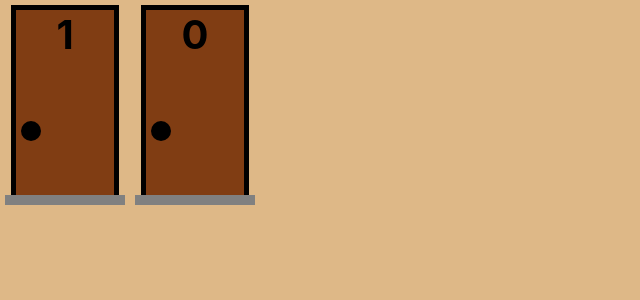
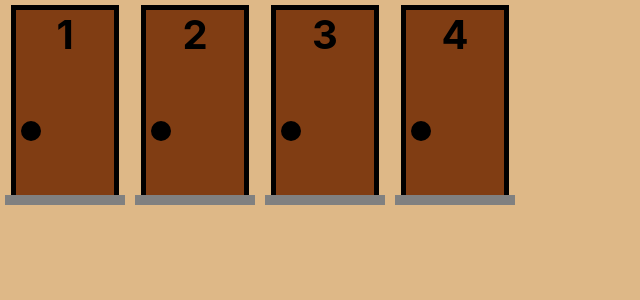
Before and after one commit to Bruno-Calasans/Projeto-Monty-Hall-Next.js, a Next.js app: page / in a window 1280 px wide. Shown: the top 300 px of the page, without its empty margins (0-640 px from the left). Built offline with nearby package versions, Linux system fonts and the light colour scheme.

Commit message:
DoorHandler - update 1
Criando as primeiras partes do componente DoorHandler

```diff
--- a/src/components/Door.jsx
+++ b/src/components/Door.jsx
@@ -2,10 +2,17 @@ import { useEffect, useState } from 'react'
 import style from '../styles/door.module.css'
 import Prize from './Prize';
 
-export default function Door({number, prize, onSelection, onOpen}){
+export default function Door({
+    number,
+    isSelected,
+    isOpened,
+    prize,
+    onSelection,
+    onOpen,
+}){
 
-    let [selected, setSelected] = useState(false)
-    let [opened, setOpened] = useState(false)
+    let [selected, setSelected] = useState(isSelected)
+    let [opened, setOpened] = useState(isOpened)
 
     const toggleSelection = (e) => {
 
@@ -21,10 +28,10 @@ export default function Door({number, prize, onSelection, onOpen}){
     useEffect(() => {
 
         if(onSelection) {
-            onSelection(selected)
+            onSelection(selected ? number : null)
         }
 
-    }, [onSelection, selected])
+    }, [number, onSelection, selected])
 
     useEffect(() => {
 
@@ -37,7 +44,6 @@ export default function Door({number, prize, onSelection, onOpen}){
         }
 
     }, [onOpen, opened])
-
 
     return (
 
--- /dev/null
+++ b/src/functions/door.jsx
@@ -0,0 +1,41 @@
+
+import { useEffect, useState } from "react";
+import Door from "../components/Door";
+
+export function randInt(min, max) {
+    return Math.floor(Math.random() * (max - min + 1) ) + min;
+}
+
+export function DoorHandler({quant, prizedDoorNumber}) {
+
+    let [selected, setSelected] = useState(null)
+
+    let [doors, setDoors] = useState(() => {
+
+        let doorsArray = []
+
+        for(let i = 1; i <= quant; i++) {
+
+            let isPrized = (i == prizedDoorNumber)
+
+            let createdDoor = <Door
+            key={i}
+            number={i}
+            prize={isPrized}
+            onSelection={setSelected}/>
+
+            doorsArray.push(createdDoor)
+        }
+
+        return doorsArray
+    })
+
+    useEffect(() => {
+
+
+
+    }, [selected])
+
+
+    return doors
+}
--- a/src/pages/index.js
+++ b/src/pages/index.js
@@ -1,5 +1,6 @@
 import Door from "../components/Door"
 import Prize from "../components/Prize"
+import { DoorHandler } from "../functions/door";
 
 export default function Home() {
 
@@ -16,8 +17,9 @@ export default function Home() {
 
     <div style={{display: 'flex'}}>
 
-      <Door number='1' onSelection={selectionHandler}/>
-      <Door number='0' prize onOpen={openHandler}/>
+
+      <DoorHandler quant='4' prizedDoorNumber='2'/>
+
 
     </div>
   )
```
